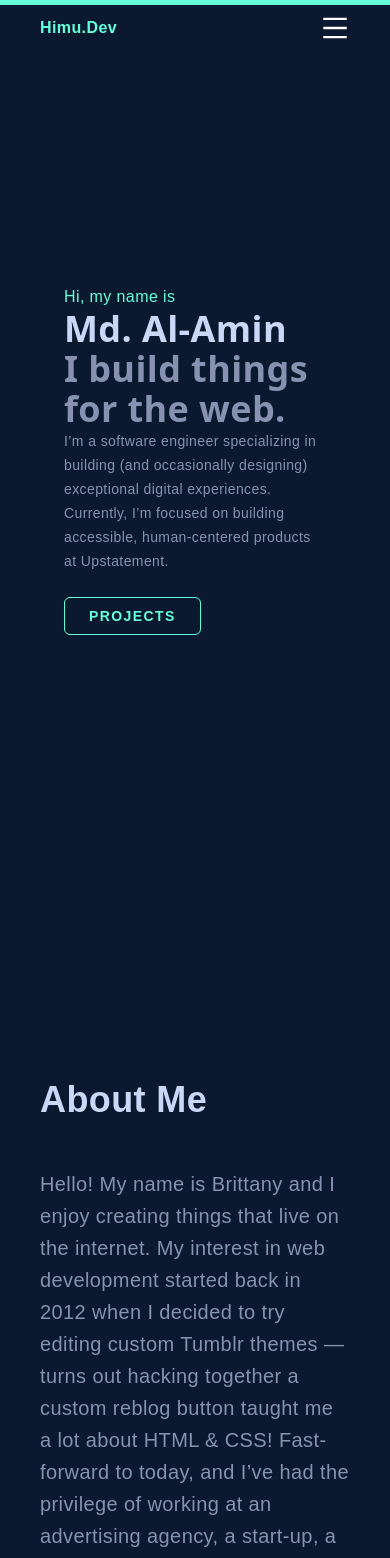
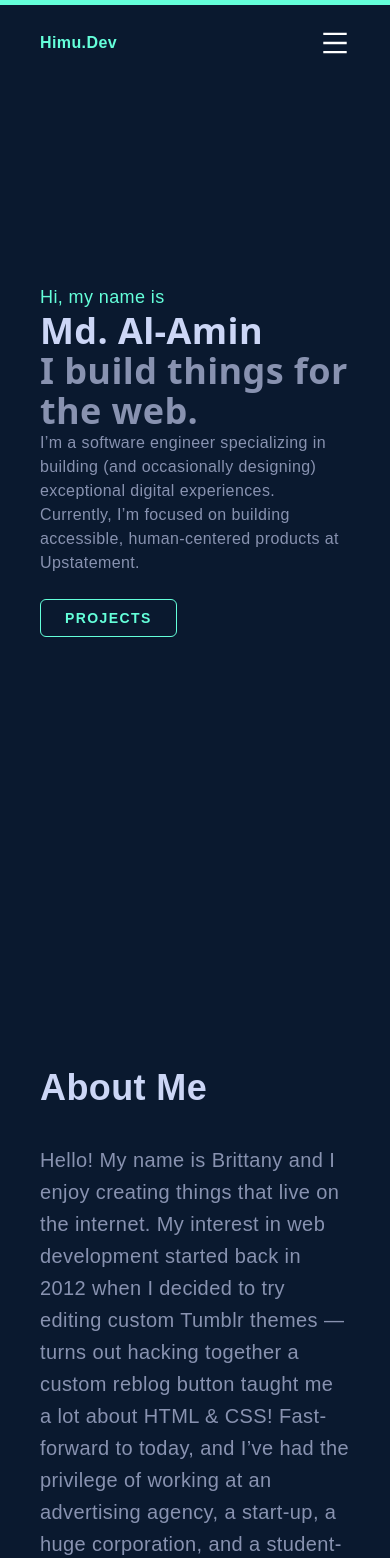
Before and after one commit to iammdalamin/portfolio, a Next.js app: page / in a window 390 px wide. Shown: the top 1558 px of the page. Built offline with nearby package versions, Linux system fonts and the light colour scheme.

Commit message:
Change style

```diff
--- a/components/About.jsx
+++ b/components/About.jsx
@@ -6,7 +6,7 @@ const About = () => {
       id="about"
       className="container mx-auto px-10 py-24 flex flex-col justify-start"
     >
-      <h2 className="section-title  py-6 mb-6 text-4xl md:text-6xl ">
+      <h2 className="section-title  py-3 mb-6 text-4xl md:text-6xl ">
         About Me
       </h2>
 
--- a/components/Hero.jsx
+++ b/components/Hero.jsx
@@ -2,17 +2,19 @@ import React from "react";
 
 const Hero = () => {
   return (
-    <div className="flex  items-center justify-center  h-screen  bg-[#0A192F]   anime-bg py-[30rem] md:p-0">
-      <div className="container flex flex-col md:flex-row justify-between text-white px-16 py-24 md:px-12">
+    <div className="flex  items-center justify-center  h-screen md:h-screen  bg-[#0A192F]  py-[30rem] md:p-0">
+      <div className="container flex flex-col md:flex-row justify-between text-white px-10 py-24 md:px-12">
         <div className="my-auto pb-10 w-100 md:w-[80%]">
-          <span className="text-[#64ffda] mb-8">Hi, my name is</span>
+          <span className="text-[#64ffda] mb-8 text-lg md:text-xl">
+            Hi, my name is
+          </span>
           <h2 className="text-[#ccd6f6]	font-bold text-4xl  md:text-6xl md:leading-[1.1] font-sans ">
             Md. Al-Amin
           </h2>
           <h2 className="text-[#8892b0]	font-bold text-4xl  md:text-6xl md:leading-[92px] font-sans leading-[1.1]	">
             I build things for the web.
           </h2>
-          <p className="block text-sm md:text-lg w-100 md:w-[65%] leading-6">
+          <p className="block text-md md:text-lg w-100 md:w-[65%] leading-6">
             I’m a software engineer specializing in building (and occasionally
             designing) exceptional digital experiences. Currently, I’m focused
             on building accessible, human-centered products at Upstatement.
--- a/components/Navbar.jsx
+++ b/components/Navbar.jsx
@@ -16,7 +16,7 @@ const Navbar = () => {
   };
   useEffect(() => {
     const handleShadow = () => {
-      if (window.scrollY >= 90) {
+      if (window.scrollY >= 60) {
         setShadow(true);
       } else {
         setShadow(false);
@@ -29,8 +29,8 @@ const Navbar = () => {
       <nav
         className={
           shadow
-            ? `w-full mx-auto fixed h-10  flex flex-row justify-between items-center px-10 py-7  z-[9999999] shadow-xl bg-[#0a192f] text-white	 ease-in-out duration-500`
-            : `w-full mx-auto fixed h-10   flex flex-row justify-between items-center px-10 py-7 text-white z-[9999999]`
+            ? `w-full mx-auto fixed h-15  flex flex-row justify-between items-center px-10 py-7  z-10 shadow-xl bg-[#0a192f] text-white	 ease-in-out duration-500`
+            : `w-full mx-auto fixed h-15   flex flex-row justify-between items-center px-10 py-7 text-white z-10`
         }
       >
         <div>
@@ -42,16 +42,16 @@ const Navbar = () => {
         </div>
         <div>
           <ul className="hidden md:flex justify-between items-center flex-wrap ">
-            <li className="nav-link px-3 hover:border-b border-[#FEC60A] ">
+            <li className="nav-link px-3 hover:text-[#64ffda] ">
               <Link href="/">Home</Link>
             </li>
-            <li className="nav-link px-3 hover:border-b border-[#FEC60A]">
+            <li className="nav-link px-3 hover:text-[#64ffda]">
               <Link href="/#projects">Projectss</Link>
             </li>
-            <li className="nav-link px-3 hover:border-b border-[#FEC60A]">
+            <li className="nav-link px-3 hover:text-[#64ffda]">
               <Link href="/#about">About</Link>
             </li>
-            <li className="nav-link px-3 hover:border-b border-[#FEC60A]">
+            <li className="nav-link px-3 hover:text-[#64ffda]">
               <Link href="/">Contact</Link>
             </li>
           </ul>
@@ -74,7 +74,7 @@ const Navbar = () => {
         <div
           className={
             nav
-              ? " fixed left-0 top-0 w-[75%] sm:w-[60%] md:w-[45%] h-screen bg-[#ecf0f3] p-10 ease-in-out duration-500 z-10"
+              ? " fixed left-0 top-0 w-[75%] sm:w-[60%] md:w-[45%] h-screen bg-[#64ffda] p-10 ease-in-out duration-500 z-10"
               : "fixed left-[-100%] h-screen w-full  top-0 p-10 z-10 ease-in-out duration-500"
           }
         >
--- a/components/Skillitem.jsx
+++ b/components/Skillitem.jsx
@@ -7,7 +7,7 @@ const Skillitem = ({ name, img }) => {
     <div
       className=" bg-white  shadow-2xl
 
-    m-5 p-8 text-center w-[250px] h-[200px] items-center rounded-xl cursor-pointer"
+    m-5 p-8 text-center w-[200px] h-[200px] items-center rounded-xl cursor-pointer"
     >
       <Image
         src={img}
@@ -16,7 +16,7 @@ const Skillitem = ({ name, img }) => {
         height={80}
         className="object-contain"
       />
-      <h1 className="mt-5 text-slate-600 text-2xl md:text-3xl">{name}</h1>
+      <h1 className="mt-5 text-slate-600 text-xl md:text-2xl">{name}</h1>
     </div>
   );
 };
```
